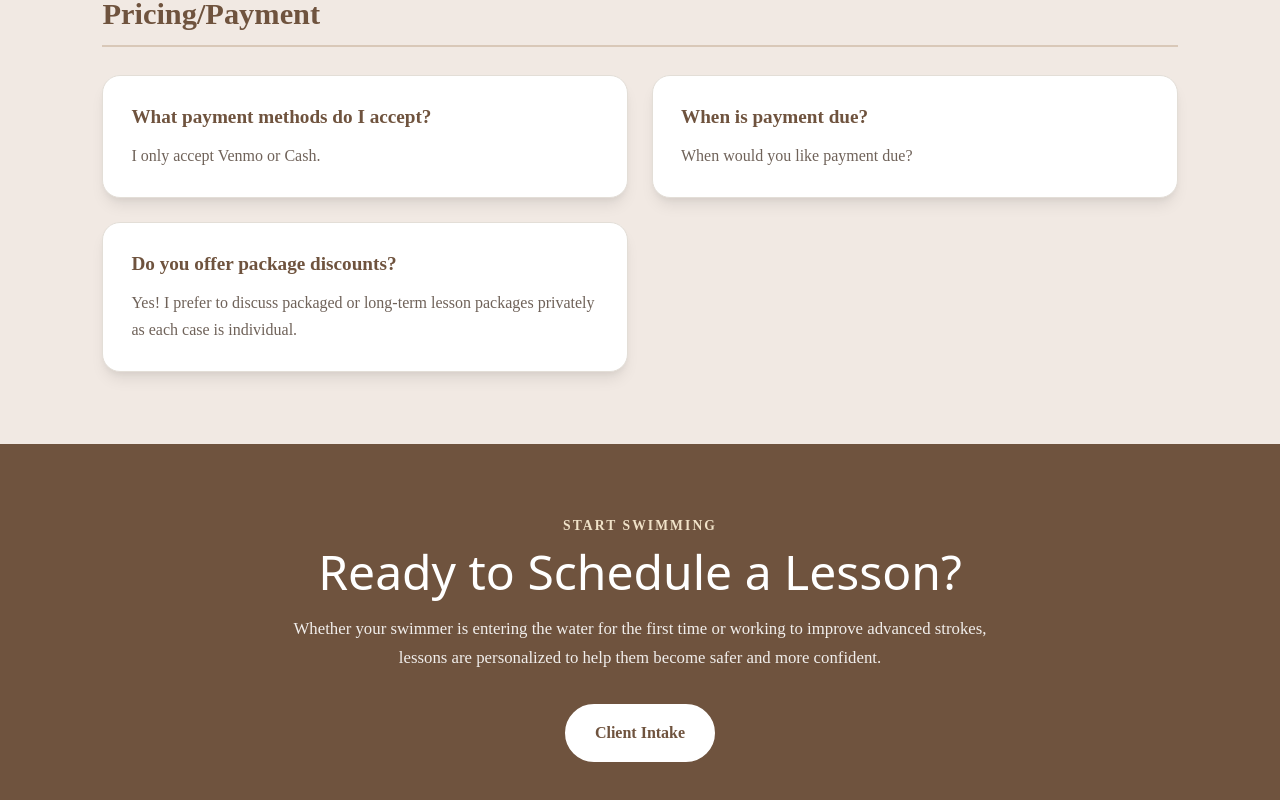
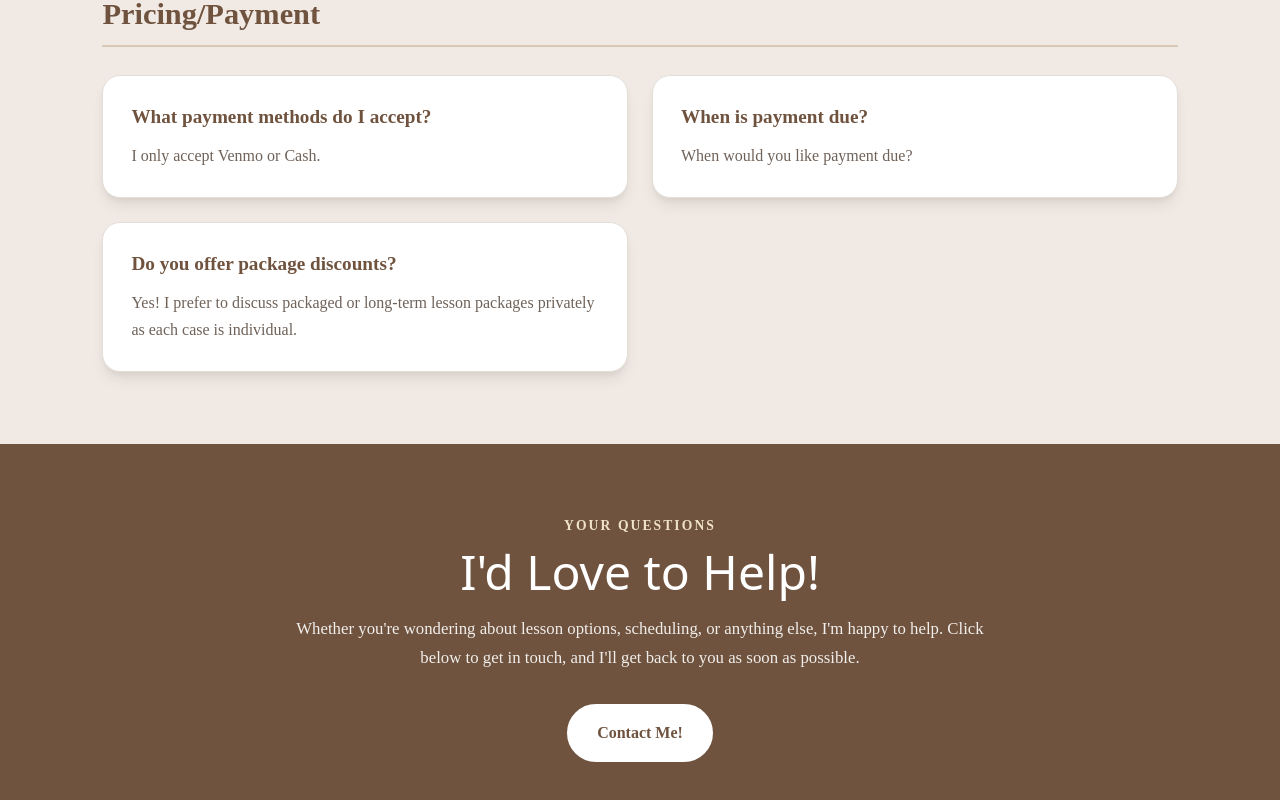
Before and after one commit to Treyman33/ava-website, a React (Vite) app: page /FAQs in a window 1280 px wide. Shown: the part 3120-3920 px from the top of the page. Built offline with nearby package versions, Linux system fonts and the light colour scheme; no server answers.

Commit message:
FAQs Footer Edit

```diff
--- a/src/pages/FAQs.jsx
+++ b/src/pages/FAQs.jsx
@@ -185,19 +185,18 @@ function FAQs(){
                 </section>
 
                 <section className="lessons-cta">
-                    <p className="section-eyebrow">Start Swimming</p>
-                    <h2>Ready to Schedule a Lesson?</h2>
+                    <p className="section-eyebrow">Your Questions</p>
+                    <h2>I'd Love to Help! </h2>
 
                     <p>
-                        Whether your swimmer is entering the water for the first
-                        time or working to improve advanced strokes, lessons are
-                        personalized to help them become safer and more
-                        confident.
+                        Whether you're wondering about lesson options, scheduling, or anything
+                        else, I'm happy to help. Click below to get in touch, and I'll get back to
+                        you as soon as possible.
                     </p>
 
-                    <a onClick={() =>window.open('https://forms.gle/yK6MQFgN2CxF2DKy8','_blank')}
-                        className="lessons-cta-button">
-                        Client Intake
+                    <a  href="mailto:ava@aemswimlessons.com"
+                    className="lessons-cta-button">
+                        Contact Me!
                     </a>
                 </section>
             </main>
```
